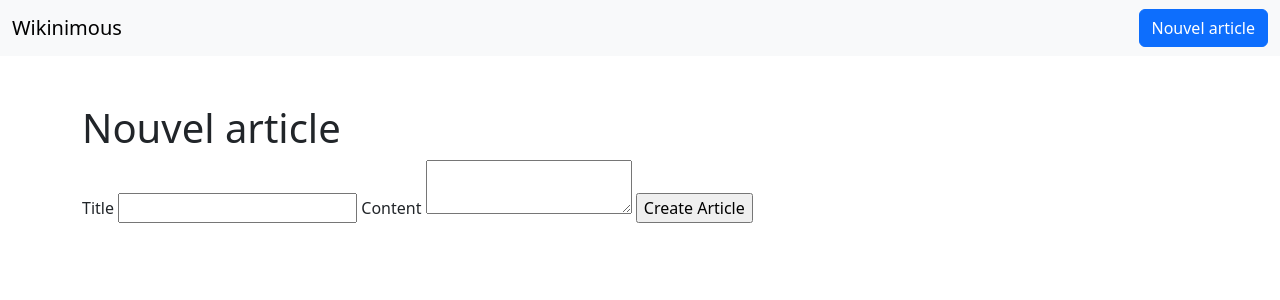
After one commit to mickael-annequin/rails-wikinimous, a Rails app: page /articles/new in a window 1280 px wide. The commit adds this page. Shown: the top 300 px of the page. Run offline with Rails 7, Linux system fonts and the light colour scheme; some libraries are stand-ins or nearby versions.

Commit message:
challenge done

```diff
--- a/app/assets/stylesheets/application.css
+++ b/app/assets/stylesheets/application.css
@@ -8,3 +8,8 @@
  *
  * Consider organizing styles into separate files for maintainability.
  */
+
+ a {
+  color: inherit;          /* prend la couleur du texte autour, au lieu du bleu */
+  text-decoration: none;   /* enlève le soulignement */
+}
--- /dev/null
+++ b/app/controllers/articles_controller.rb
@@ -0,0 +1,43 @@
+class ArticlesController < ApplicationController
+  before_action :set_article, only: [ :show, :edit, :update, :destroy ]
+
+  def index
+    @articles = Article.all
+  end
+
+  def show
+  end
+
+  def new
+    @article = Article.new
+  end
+
+  def create
+    @article = Article.new(article_params)
+    @article.save
+    redirect_to article_path(@article)
+  end
+
+  def edit
+  end
+
+  def update
+    @article.update(article_params)
+    redirect_to article_path(@article)
+  end
+
+  def destroy
+    @article.destroy
+    redirect_to articles_path status: :see_other
+  end
+
+  private
+
+  def set_article
+    @article = Article.find(params[:id])
+  end
+
+  def article_params
+    params.require(:article).permit(:title, :content)
+  end
+end
--- /dev/null
+++ b/app/helpers/articles_helper.rb
@@ -0,0 +1,2 @@
+module ArticlesHelper
+end
--- /dev/null
+++ b/app/models/article.rb
@@ -0,0 +1,2 @@
+class Article < ApplicationRecord
+end
--- /dev/null
+++ b/app/views/articles/index.html.erb
@@ -0,0 +1,6 @@
+<ul>
+  <% @articles.each do |article| %>
+    <h3 class=""><%= link_to article.title, article_path(article), class: "icon-link icon-link-hover link-success link-underline-success link-underline-opacity-25"%></h3>
+    <p><%= truncate(article.content, length: 100) %></p>
+  <% end %>
+</ul>
--- /dev/null
+++ b/app/views/articles/new.html.erb
@@ -0,0 +1,9 @@
+<h1>Nouvel article</h1>
+
+<%= form_with model: @article do |f| %>
+  <%= f.label :title %>
+  <%= f.text_field :title %>
+  <%= f.label :content %>
+  <%= f.text_area :content %>
+  <%= f.submit %>
+<% end %>
--- a/app/views/layouts/application.html.erb
+++ b/app/views/layouts/application.html.erb
@@ -17,6 +17,9 @@
     <link rel="icon" href="/icon.png" type="image/png">
     <link rel="icon" href="/icon.svg" type="image/svg+xml">
     <link rel="apple-touch-icon" href="/icon.png">
+    <link href="https://cdn.jsdelivr.net/npm/bootstrap@5.3.6/dist/css/bootstrap.min.css" rel="stylesheet" integrity="sha384-4Q6Gf2aSP4eDXB8Miphtr37CMZZQ5oXLH2yaXMJ2w8e2ZtHTl7GptT4jmndRuHDT" crossorigin="anonymous">
+    <link rel="stylesheet" href="https://use.fontawesome.com/releases/v6.1.2/css/all.css">
+
 
     <%# Includes all stylesheet files in app/assets/stylesheets %>
     <%= stylesheet_link_tag :app, "data-turbo-track": "reload" %>
@@ -24,6 +27,16 @@
   </head>
 
   <body>
-    <%= yield %>
+    <nav class="navbar bg-body-tertiary">
+      <div class="container-fluid">
+        <a class="navbar-brand" href="/articles">Wikinimous</a>
+        <a href="/articles/new"><button type="button" class="btn btn-primary">Nouvel article</button></a>
+      </div>
+    </nav>
+
+    <div class="container my-5">
+      <%= yield %>
+    </div>
+
   </body>
 </html>
--- a/config/routes.rb
+++ b/config/routes.rb
@@ -11,4 +11,5 @@ Rails.application.routes.draw do
 
   # Defines the root path route ("/")
   # root "posts#index"
+  resources :articles
 end
```
Also changed, not shown: app/views/articles/edit.html.erb (added, +9 -0 lines), app/views/articles/show.html.erb (added, +11 -0 lines), db/migrate/20261117142020_create_articles.rb (added, +10 -0 lines), db/seeds.rb (+9 -0 lines), test/controllers/articles_controller_test.rb (added, +7 -0 lines), test/fixtures/articles.yml (added, +9 -0 lines), test/models/article_test.rb (added, +7 -0 lines), Gemfile, Gemfile.lock, db/schema.rb (added).
